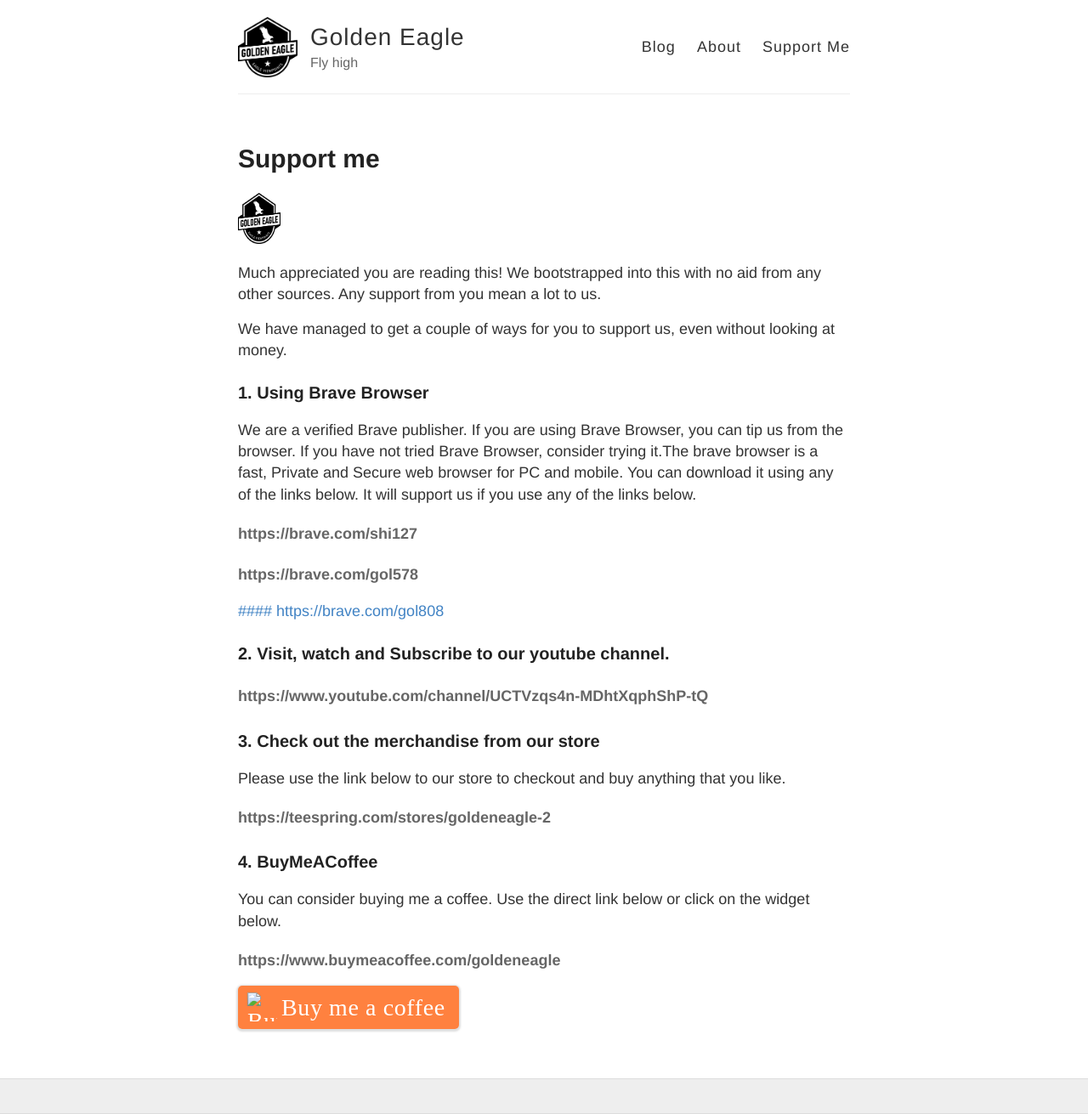
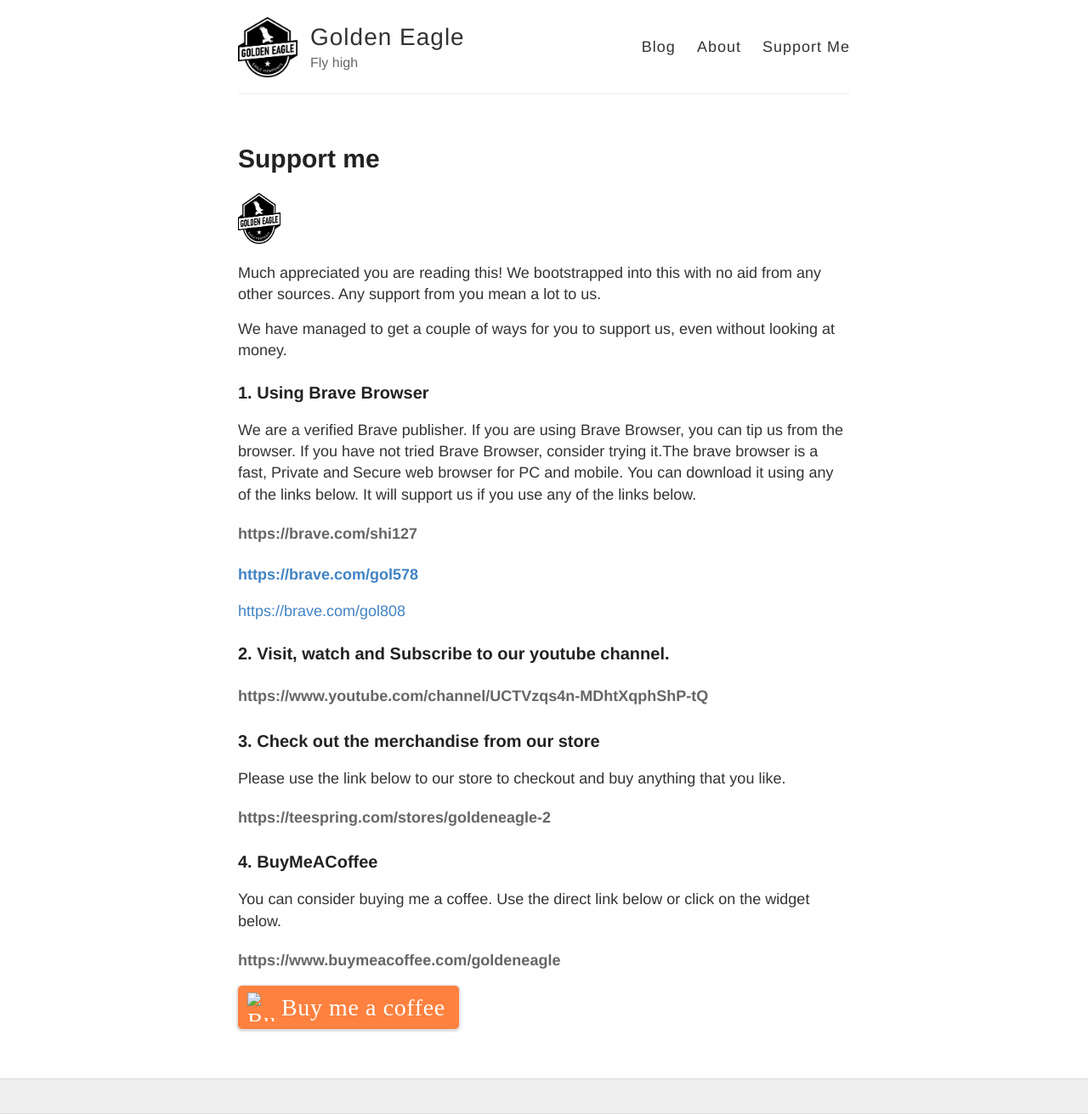
Before and after one commit to golden-eagle-blog/golden-eagle-blog.github.io, a Jekyll site: the page built from supportme.md, in a window 1280 px wide. Shown: the whole page at 85% size. Built offline with Jekyll 4.4.1, drawn with Linux system fonts in a browser that asks for light colours; comment, search, counter and statistics services are not loaded; part of the change alters nothing that is shown.

```diff
--- a/supportme.md
+++ b/supportme.md
@@ -18,8 +18,8 @@ If you have not tried Brave Browser, consider trying it.The brave browser is a f
 You can download it using any of the links below. It will support us if you use any of the links below.
 
 #### https://brave.com/shi127
-#### https://brave.com/gol578
-[#### https://brave.com/gol808](https://brave.com/gol808)
+#### [https://brave.com/gol578](https://brave.com/gol578)
+[https://brave.com/gol808](https://brave.com/gol808)
 
 ### 2. Visit, watch and Subscribe to our youtube channel.
 #### https://www.youtube.com/channel/UCTVzqs4n-MDhtXqphShP-tQ
```
